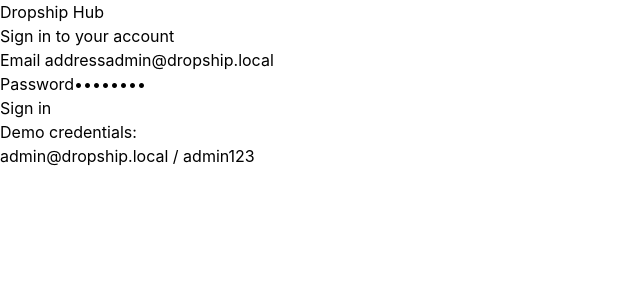
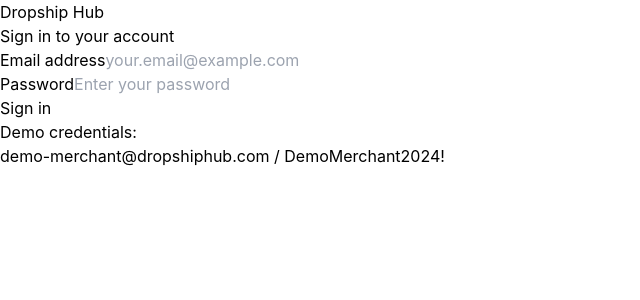
Before and after one commit to danjorge/dropship-hub, a React (Vite) app in the folder web/: page /login in a window 1280 px wide. Shown: the top 300 px of the page, without its empty margins (0-640 px from the left). Built offline with nearby package versions, Linux system fonts and the light colour scheme; no server answers.

Commit message:
fix: remove hardcoded login values and add placeholders

```diff
--- a/web/src/pages/LoginPage.tsx
+++ b/web/src/pages/LoginPage.tsx
@@ -24,10 +24,6 @@ export function LoginPage() {
     formState: { errors },
   } = useForm<LoginFormData>({
     resolver: zodResolver(loginSchema),
-    defaultValues: {
-      email: 'admin@dropship.local',
-      password: 'admin123',
-    },
   });
 
   useEffect(() => {
@@ -70,6 +66,7 @@ export function LoginPage() {
                 id="email"
                 type="email"
                 autoComplete="email"
+                placeholder="your.email@example.com"
                 className="mt-1 block w-full px-3 py-2 border border-gray-300 rounded-md shadow-sm focus:outline-none focus:ring-blue-500 focus:border-blue-500"
               />
               {errors.email && (
@@ -89,6 +86,7 @@ export function LoginPage() {
                 id="password"
                 type="password"
                 autoComplete="current-password"
+                placeholder="Enter your password"
                 className="mt-1 block w-full px-3 py-2 border border-gray-300 rounded-md shadow-sm focus:outline-none focus:ring-blue-500 focus:border-blue-500"
               />
               {errors.password && (
@@ -119,7 +117,7 @@ export function LoginPage() {
         <div className="mt-4 text-center text-sm text-gray-600">
           <p>Demo credentials:</p>
           <p className="font-mono text-xs mt-1">
-            admin@dropship.local / admin123
+            demo-merchant@dropshiphub.com / DemoMerchant2024!
           </p>
         </div>
       </div>
```
Also changed, not shown: 1 other file (tests, documents, lock files or other folders).
